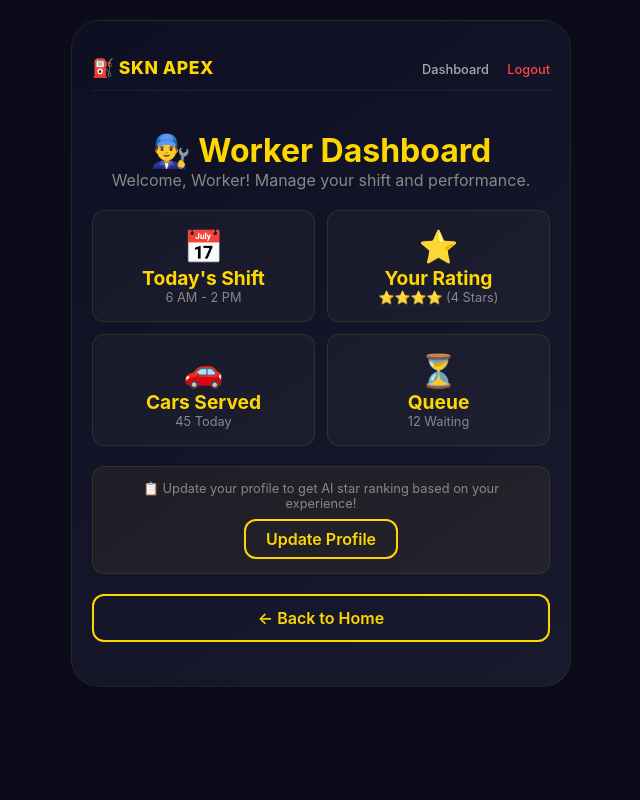
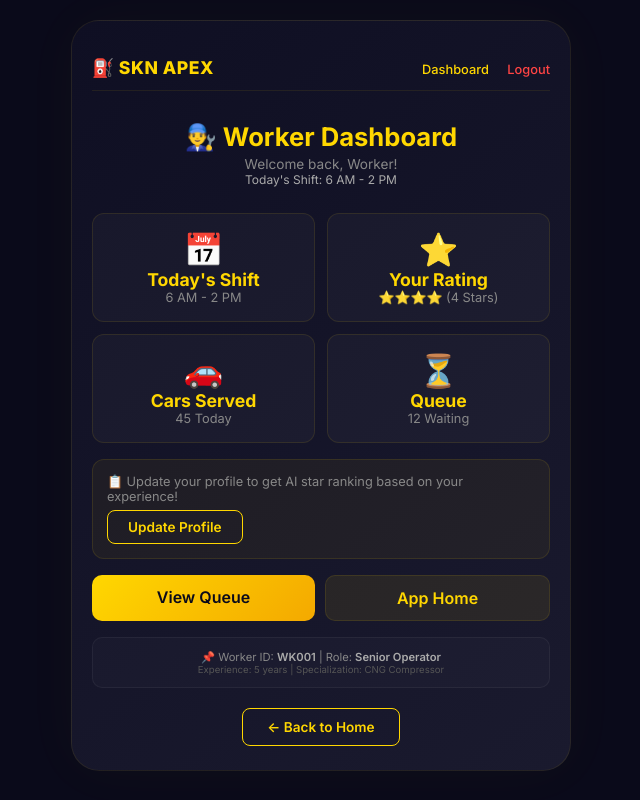
Before and after one commit to PUSHCLASH/skn-apex, a Flask app: page /worker-dashboard in a window 1280 px wide. Shown: the whole page, without its empty margins (319-959 px from the left). Run offline with Flask 3, Linux system fonts and the light colour scheme; the visitor is signed in with stand-in values (Sample User, id 1); some libraries are stand-ins or nearby versions.

Commit message:
Update worker_dashboard.html

```diff
--- a/templates/worker_dashboard.html
+++ b/templates/worker_dashboard.html
@@ -5,50 +5,69 @@
     <meta name="viewport" content="width=device-width, initial-scale=1.0">
     <title>Worker Dashboard - SKN APEX</title>
     <link rel="stylesheet" href="/static/css/style.css">
+    <link href="https://fonts.googleapis.com/css2?family=Inter:wght@400;500;600;700;800&display=swap" rel="stylesheet">
 </head>
 <body>
-    <div class="app-container">
+    <div class="app-container" style="max-width: 500px;">
         <nav class="navbar">
             <div class="nav-brand">⛽ SKN APEX</div>
             <div class="nav-links">
-                <a href="/worker-dashboard">Dashboard</a>
+                <a href="/worker-dashboard" style="color:#FFD700;">Dashboard</a>
                 <a href="/logout" style="color:#ff4444;">Logout</a>
             </div>
         </nav>
 
-        <div style="text-align:center; padding:20px 0;">
-            <h1 style="font-size:2rem; color:#FFD700;">👨‍🔧 Worker Dashboard</h1>
-            <p style="color:#888; margin-bottom:20px;">Welcome, Worker! Manage your shift and performance.</p>
+        <div style="text-align:center; padding: 10px 0;">
+            <h1 style="font-size:1.6rem; color:#FFD700; margin-bottom:4px;">👨‍🔧 Worker Dashboard</h1>
+            <p style="color:#888; font-size:0.85rem;">Welcome back, Worker!</p>
+            <p style="color:#aaa; font-size:0.75rem;">Today's Shift: 6 AM - 2 PM</p>
+        </div>
 
-            <div style="display:grid; grid-template-columns:1fr 1fr; gap:12px;">
-                <div style="background:rgba(255,255,255,0.03); border-radius:12px; padding:16px; border:1px solid rgba(255,215,0,0.1);">
+        <!-- Stats Grid -->
+        <div style="display:grid; grid-template-columns: 1fr 1fr; gap:12px; margin: 16px 0;">
+            <div style="background:rgba(255,255,255,0.03); border-radius:12px; padding:16px; border:1px solid rgba(255,215,0,0.1); text-align:center;">
                 <span style="font-size:2rem; display:block;">📅</span>
-                    <span style="color:#FFD700; font-weight:700; font-size:1.2rem;">Today's Shift</span>
+                <span style="color:#FFD700; font-weight:700; font-size:1.1rem;">Today's Shift</span>
                 <p style="color:#888; font-size:0.8rem;">6 AM - 2 PM</p>
             </div>
-                <div style="background:rgba(255,255,255,0.03); border-radius:12px; padding:16px; border:1px solid rgba(255,215,0,0.1);">
+            <div style="background:rgba(255,255,255,0.03); border-radius:12px; padding:16px; border:1px solid rgba(255,215,0,0.1); text-align:center;">
                 <span style="font-size:2rem; display:block;">⭐</span>
-                    <span style="color:#FFD700; font-weight:700; font-size:1.2rem;">Your Rating</span>
+                <span style="color:#FFD700; font-weight:700; font-size:1.1rem;">Your Rating</span>
                 <p style="color:#888; font-size:0.8rem;">⭐⭐⭐⭐ (4 Stars)</p>
             </div>
-                <div style="background:rgba(255,255,255,0.03); border-radius:12px; padding:16px; border:1px solid rgba(255,215,0,0.1);">
+            <div style="background:rgba(255,255,255,0.03); border-radius:12px; padding:16px; border:1px solid rgba(255,215,0,0.1); text-align:center;">
                 <span style="font-size:2rem; display:block;">🚗</span>
-                    <span style="color:#FFD700; font-weight:700; font-size:1.2rem;">Cars Served</span>
+                <span style="color:#FFD700; font-weight:700; font-size:1.1rem;">Cars Served</span>
                 <p style="color:#888; font-size:0.8rem;">45 Today</p>
             </div>
-                <div style="background:rgba(255,255,255,0.03); border-radius:12px; padding:16px; border:1px solid rgba(255,215,0,0.1);">
+            <div style="background:rgba(255,255,255,0.03); border-radius:12px; padding:16px; border:1px solid rgba(255,215,0,0.1); text-align:center;">
                 <span style="font-size:2rem; display:block;">⏳</span>
-                    <span style="color:#FFD700; font-weight:700; font-size:1.2rem;">Queue</span>
+                <span style="color:#FFD700; font-weight:700; font-size:1.1rem;">Queue</span>
                 <p style="color:#888; font-size:0.8rem;">12 Waiting</p>
             </div>
         </div>
 
-            <div style="margin-top:20px; background:rgba(255,215,0,0.05); border-radius:12px; padding:14px; border:1px solid rgba(255,215,0,0.1);">
+        <!-- AI Star Ranking Section -->
+        <div style="background:rgba(255,215,0,0.05); border-radius:12px; padding:14px; border:1px solid rgba(255,215,0,0.1); margin-top:12px;">
             <p style="color:#888; font-size:0.8rem;">📋 Update your profile to get AI star ranking based on your experience!</p>
-                <a href="/profile" class="btn-secondary" style="display:inline-block; margin-top:8px; padding:8px 20px; text-decoration:none;">Update Profile</a>
+            <a href="/profile" class="btn-secondary" style="display:inline-block; margin-top:6px; padding:8px 20px; text-decoration:none; font-size:0.85rem; border:1px solid #FFD700; color:#FFD700; border-radius:8px;">Update Profile</a>
         </div>
 
-            <a href="/" class="btn-secondary" style="display:block; margin-top:20px; text-decoration:none; padding:12px;">← Back to Home</a>
+        <!-- Quick Actions -->
+        <div style="display:flex; gap:10px; margin-top:16px;">
+            <a href="/queue" class="action-btn primary" style="flex:1; padding:12px; background:linear-gradient(135deg,#FFD700,#F4A900); color:#0a0a1a; border-radius:10px; text-align:center; text-decoration:none; font-weight:600;">View Queue</a>
+            <a href="/dashboard" class="action-btn" style="flex:1; padding:12px; background:rgba(255,215,0,0.08); color:#FFD700; border:1px solid rgba(255,215,0,0.1); border-radius:10px; text-align:center; text-decoration:none; font-weight:600;">App Home</a>
+        </div>
+
+        <!-- Worker Info -->
+        <div style="margin-top:16px; background:rgba(255,255,255,0.02); border-radius:10px; padding:12px; border:1px solid rgba(255,255,255,0.05);">
+            <p style="color:#888; font-size:0.7rem; text-align:center;">📌 Worker ID: <span style="color:#aaa; font-weight:600;">WK001</span> | Role: <span style="color:#aaa; font-weight:600;">Senior Operator</span></p>
+            <p style="color:#555; font-size:0.6rem; text-align:center;">Experience: 5 years | Specialization: CNG Compressor</p>
+        </div>
+
+        <!-- Back to Home -->
+        <div style="margin-top:20px; text-align:center;">
+            <a href="/" class="btn-secondary" style="display:inline-block; padding:10px 24px; text-decoration:none; font-size:0.85rem; border:1px solid #FFD700; color:#FFD700; border-radius:8px;">← Back to Home</a>
         </div>
     </div>
 </body>
```
Lines whose indentation alone changed are shown as unchanged.
